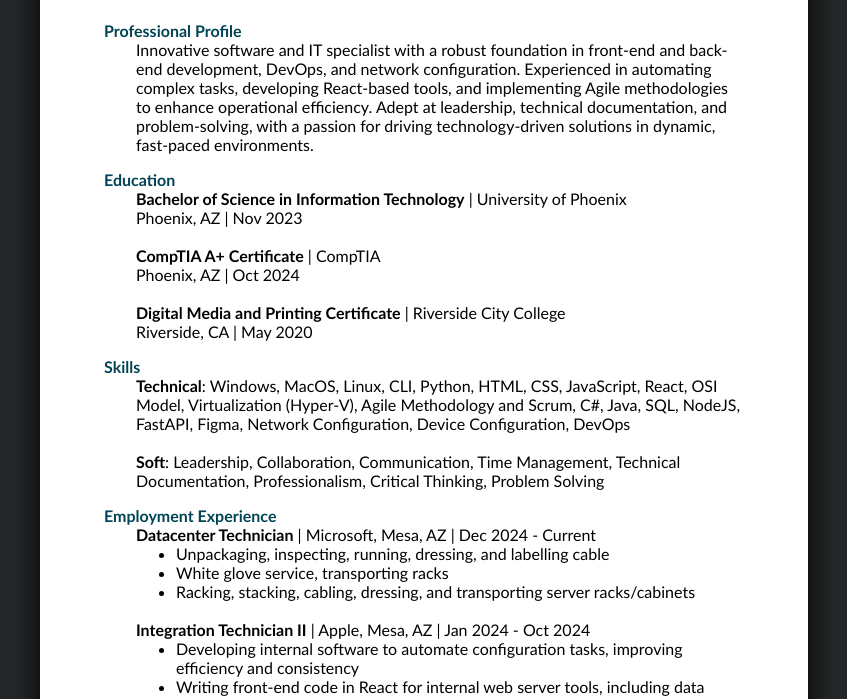
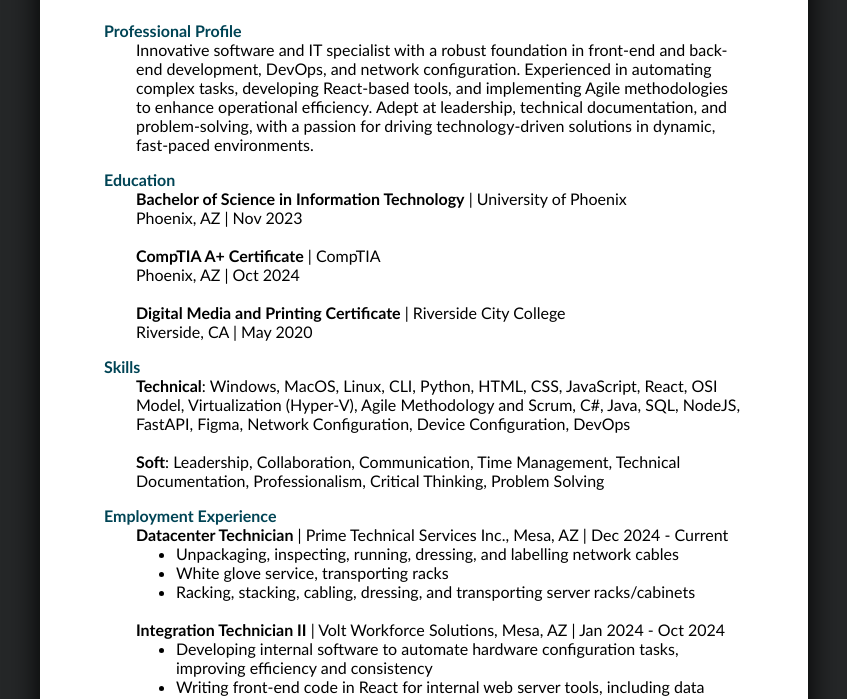
Before and after one commit to TylerSDavies/web-cv, a plain HTML site: page index.html in a window 1280 px wide. Shown: the part 240-939 px from the top of the page, without its empty margins (216-1063 px from the left). Drawn offline with Linux system fonts and the light colour scheme.

Commit message:
Update index.html

```diff
--- a/index.html
+++ b/index.html
@@ -52,16 +52,16 @@
         </section>
         <section>
             <h2>Employment Experience</h2>
-            <p><strong>Datacenter Technician</strong> | Microsoft, Mesa, AZ | Dec 2024 - Current</p>
+            <p><strong>Datacenter Technician</strong> | Prime Technical Services Inc., Mesa, AZ | Dec 2024 - Current</p>
             <ul>
-                <li>Unpackaging, inspecting, running, dressing, and labelling cable</li>
+                <li>Unpackaging, inspecting, running, dressing, and labelling network cables</li>
                 <li>White glove service, transporting racks</li>
                 <li>Racking, stacking, cabling, dressing, and transporting server racks/cabinets</li>
             </ul>
             <br/>
-            <p><strong>Integration Technician II</strong> | Apple, Mesa, AZ | Jan 2024 - Oct 2024</p>
+            <p><strong>Integration Technician II</strong> | Volt Workforce Solutions, Mesa, AZ | Jan 2024 - Oct 2024</p>
             <ul>
-                <li>Developing internal software to automate configuration tasks, improving efficiency and consistency</li>
+                <li>Developing internal software to automate hardware configuration tasks, improving efficiency and consistency</li>
                 <li>Writing front-end code in React for internal web server tools, including data manipulation from records stored on back-end servers</li>
                 <li>Racking and stacking, cabling, and cable managing server cabinets</li>
                 <li>Training and directing new employees in how to perform job duties, managing tasks, and communicating continuously with the team to keep operations moving in an efficient manner</li>
```
